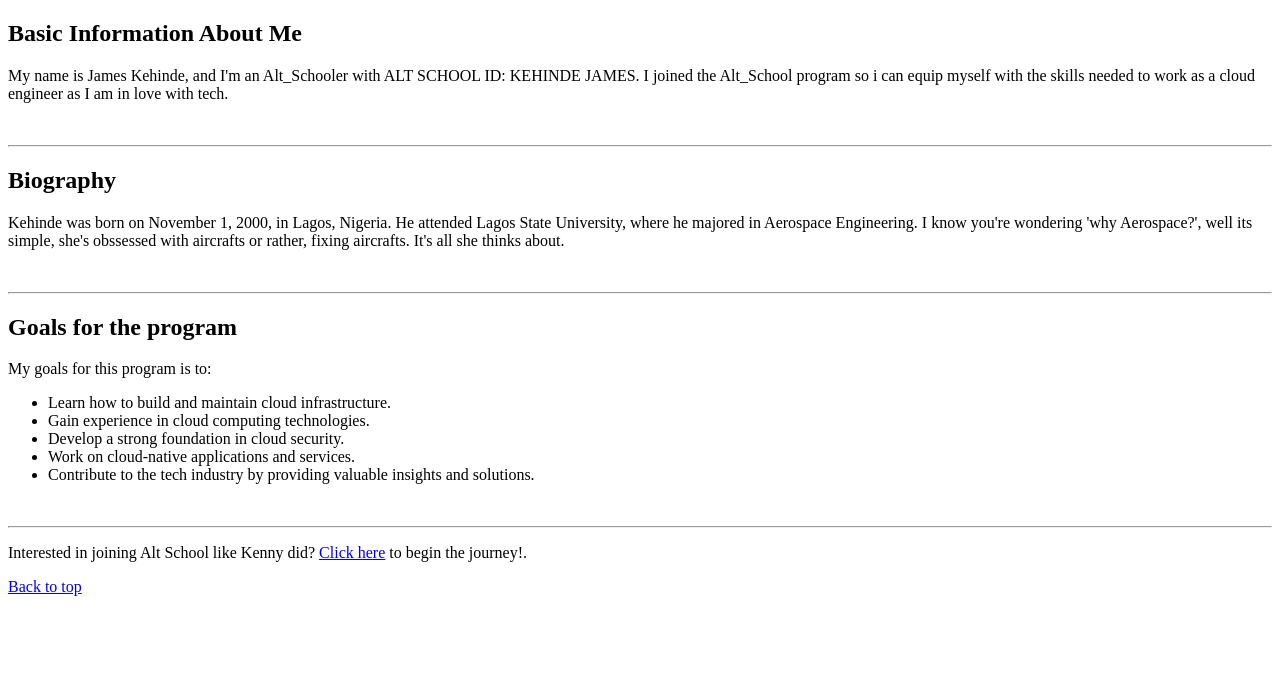
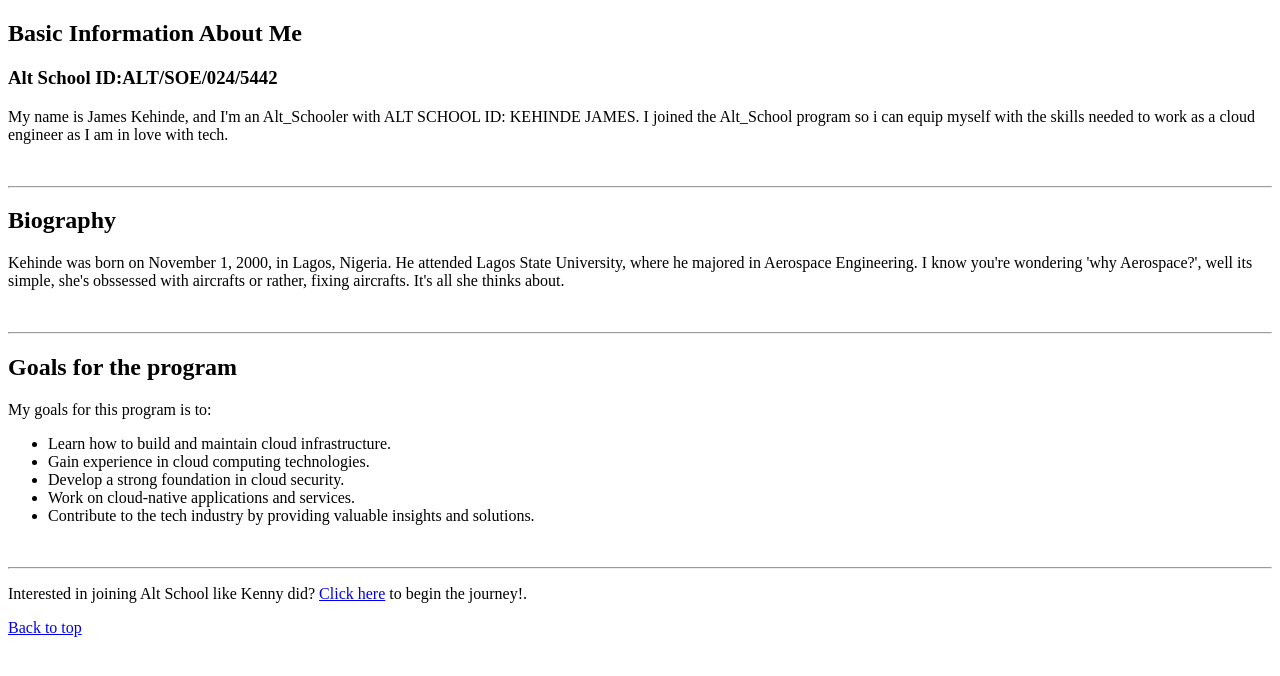
Before and after one commit to Kennyjaymes/html-assignment, a plain HTML site: page index.html in a window 1280 px wide. Drawn offline with Linux system fonts and the light colour scheme.

Commit message:
html Commit

```diff
--- a/index.html
+++ b/index.html
@@ -8,6 +8,7 @@
 <body>
     <section>
         <h1>Basic Information About Me</h1>
+        <h3>Alt School ID:ALT/SOE/024/5442</h3>
         <p>My name is James Kehinde, and I'm an Alt_Schooler with ALT SCHOOL ID: KEHINDE JAMES. I joined the Alt_School program so i can equip myself with the skills needed to work as a cloud engineer as I am in love with tech.</p>
         <br>
     </section>
```
